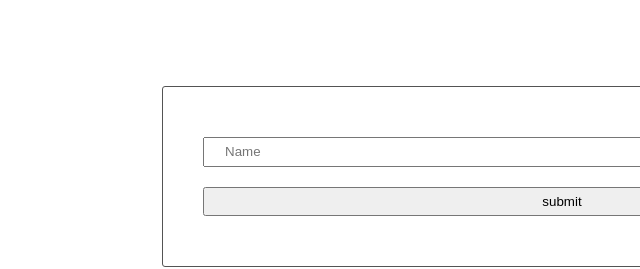
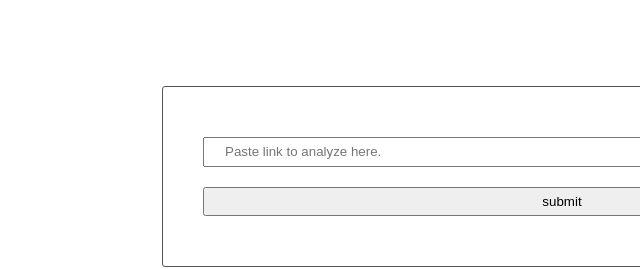
Before and after one commit to LaurenMartini/nlpForNews, a website: page src/client/views/index.html in a window 1280 px wide. Shown: the top 269 px of the page, 78-718 px from the left. Drawn offline with nearby package versions, Linux system fonts and the light colour scheme; files that its build step writes are made by us from their sources.

```diff
--- a/package.json
+++ b/package.json
@@ -28,7 +28,7 @@
     "mini-css-extract-plugin": "^1.5.0",
     "node-sass": "^4.14.1",
     "optimize-css-assets-webpack-plugin": "^5.0.4",
-    "sass-loader": "^11.0.1",
+    "sass-loader": "10.0.0",
     "style-loader": "^2.0.0",
     "terser-webpack-plugin": "^1.4.5",
     "webpack-dev-server": "^3.7.2"
--- a/src/client/views/index.html
+++ b/src/client/views/index.html
@@ -24,7 +24,7 @@
         <main>
             <section>
                 <form class="" onsubmit="return handleSubmit(event)">
-                    <input id="name" type="text" name="input" value="" onblur="onBlur()" placeholder="Name">
+                    <input id="name" type="text" name="input" value="" onblur="onBlur()" placeholder="Paste link to analyze here.">
                     <input type="submit" name="" value="submit" onclick="return handleSubmit(event)" onsubmit="return handleSubmit(event)">
                 </form>
             </section>
```
Also changed, not shown: 1 other file.
